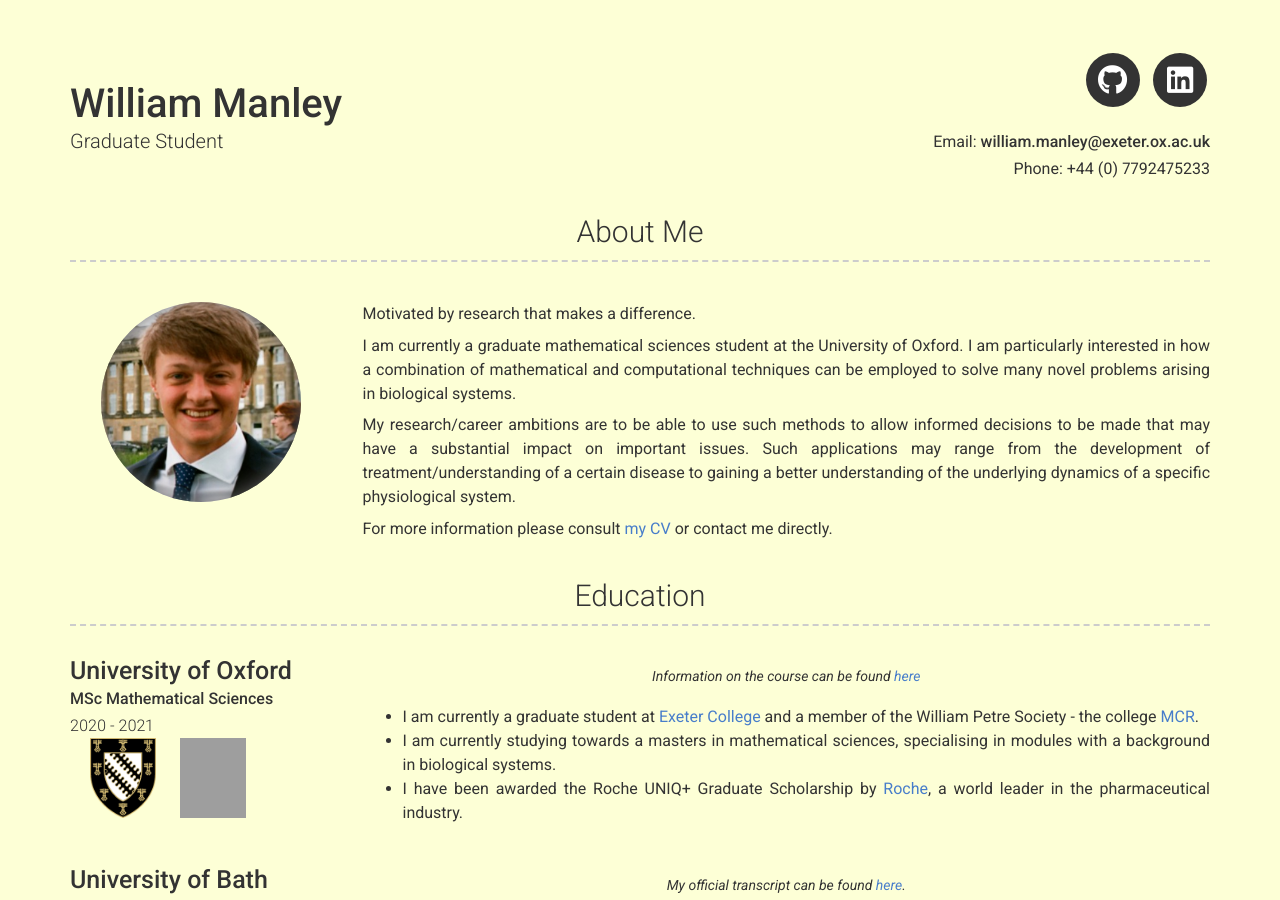
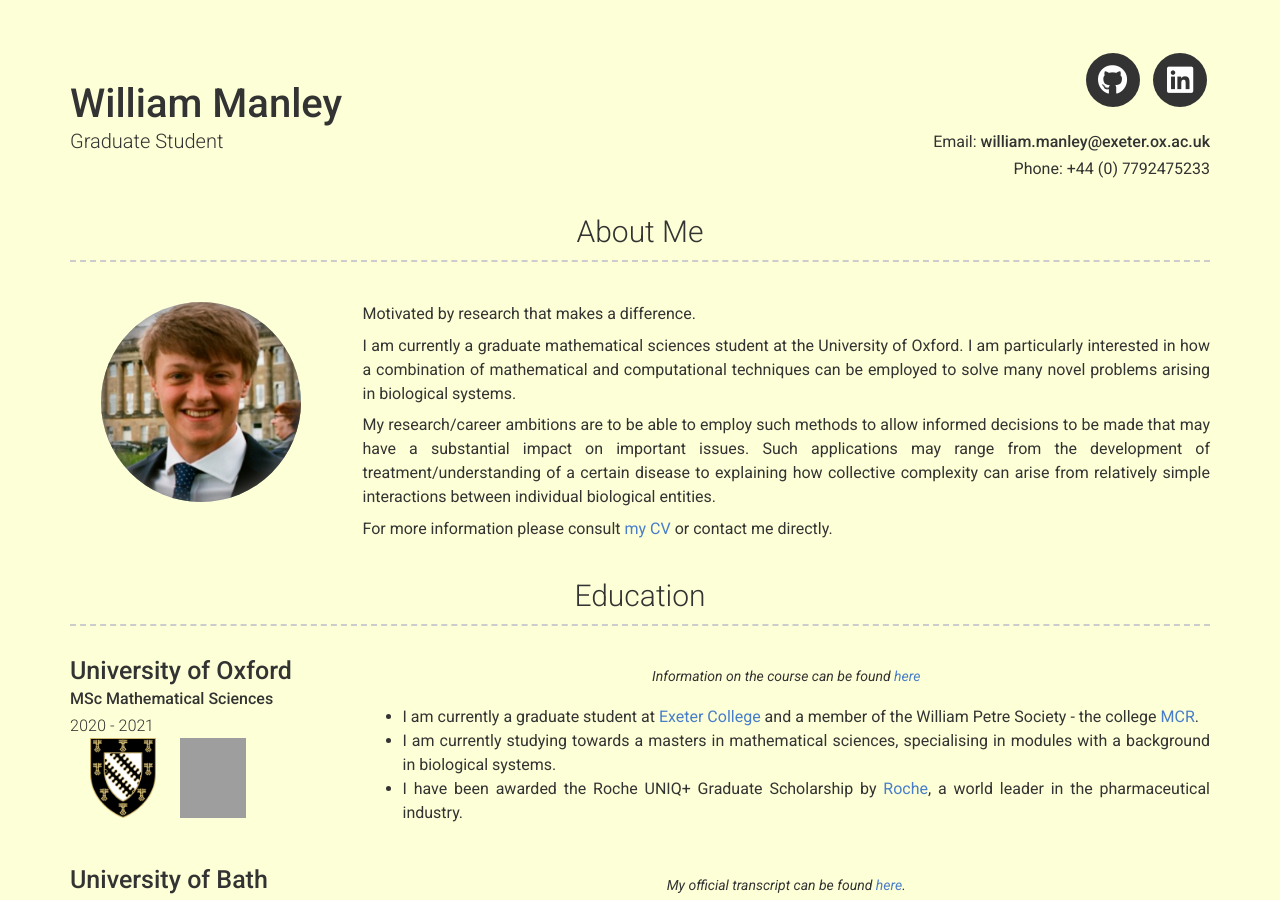
Before and after one commit to WilliamManley/WilliamManley.github.io, a Jekyll site: the page built from index.md, in a window 1280 px wide and 900 px high. Built offline with Jekyll 4.4.1, drawn with Linux system fonts in a browser that asks for light colours; nearby versions of some CDN libraries; grey boxes are pictures that could not be loaded.

Commit message:
updated about me section

```diff
--- a/_config.yml
+++ b/_config.yml
@@ -51,8 +51,9 @@
  I am currently a graduate mathematical sciences student at the University of Oxford.
  I am particularly interested in how a combination of mathematical and computational techniques can be employed to solve many novel problems arising in biological systems.
 
- My research/career ambitions are to be able to use such methods to allow informed decisions to be made that may have a substantial impact on important issues. Such applications
- may range from the development of treatment/understanding of a certain disease to gaining a better understanding of the underlying dynamics of a specific physiological system.
+ My research/career ambitions are to be able to employ such methods to allow informed decisions to be made that may have a substantial impact on important issues. Such applications
+ may range from the development of treatment/understanding of a certain disease to explaining how collective complexity can arise from relatively simple interactions between individual
+ biological entities.
 
  For more information please consult <a href="documents/will_manley_cv.pdf">my CV</a> or contact me directly.
 
```
